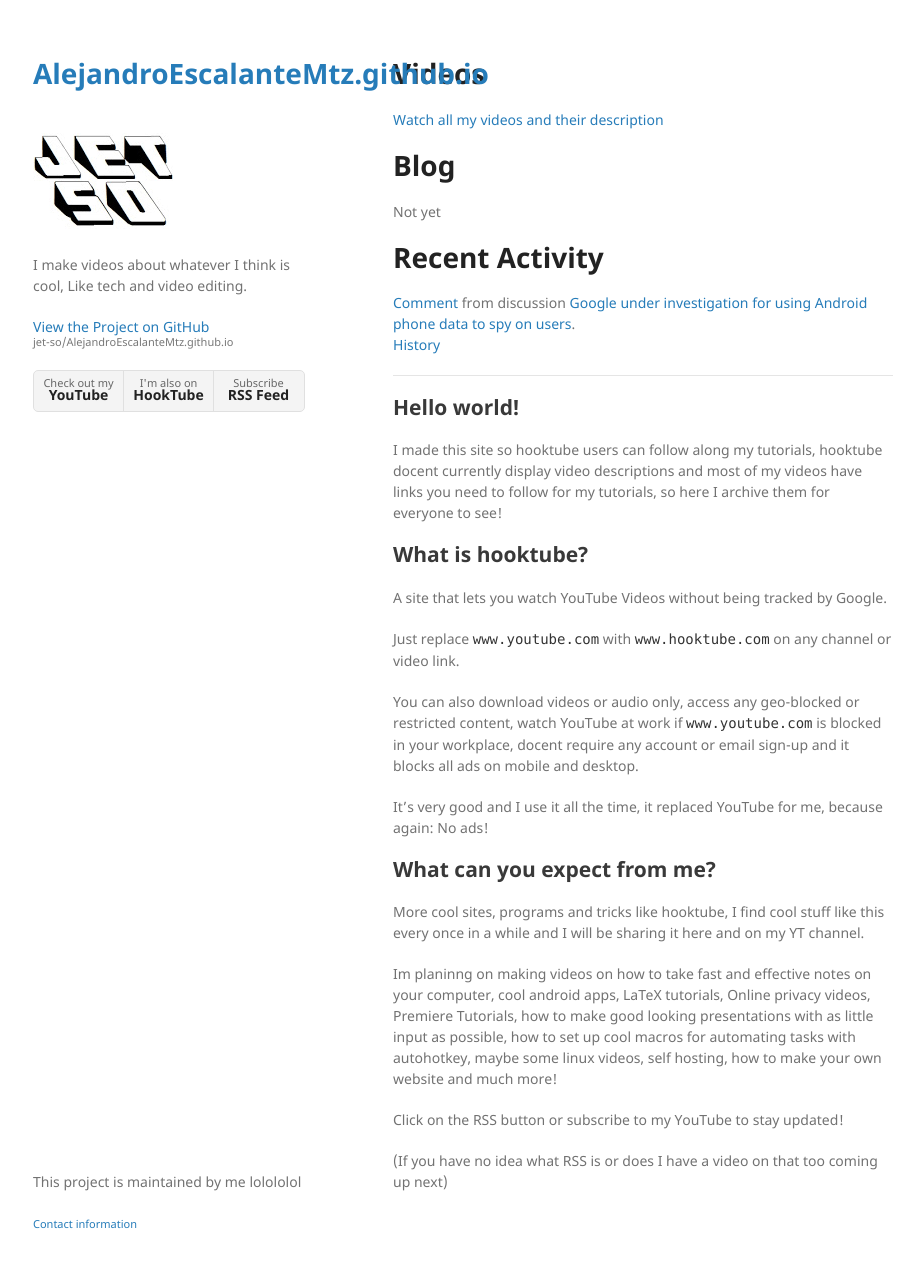
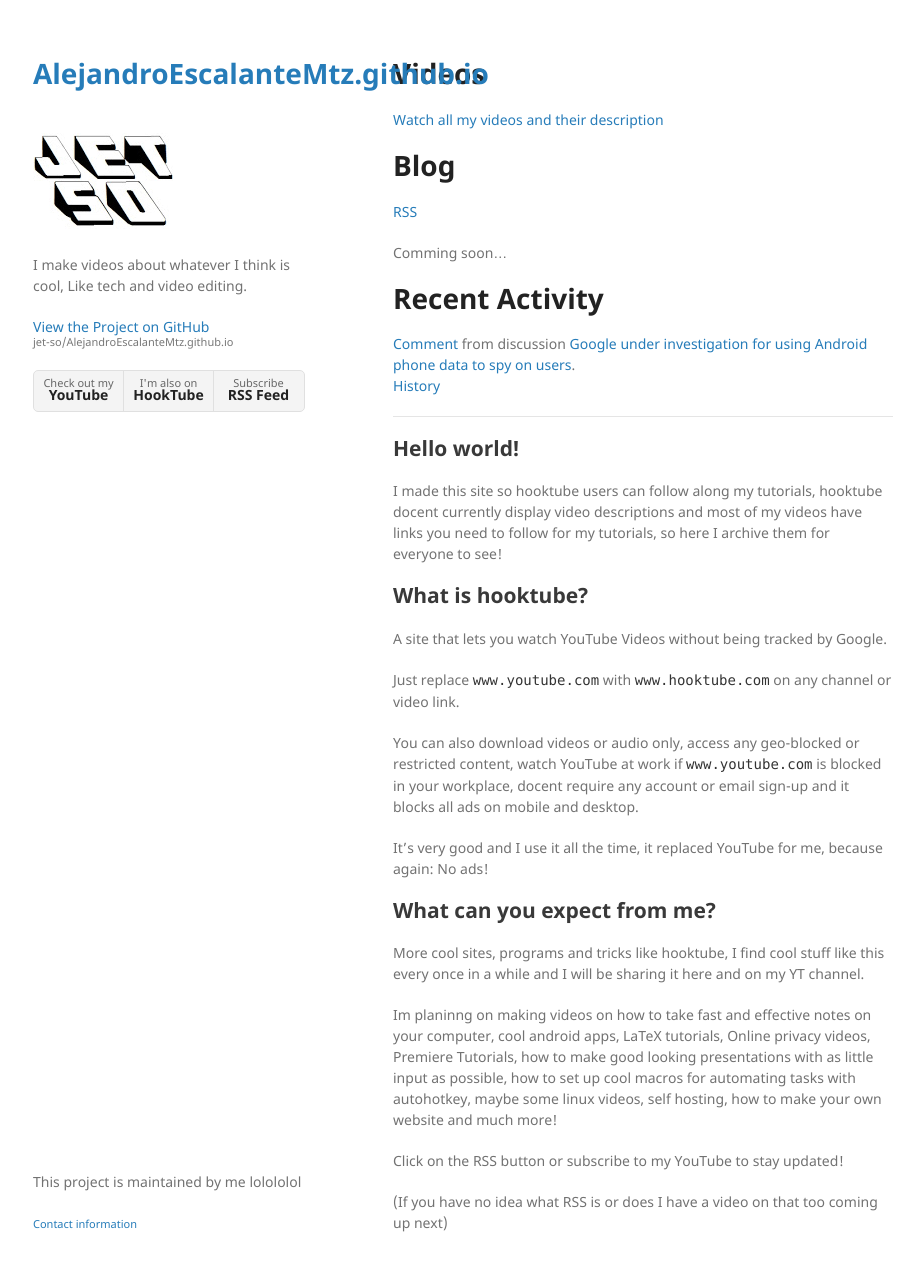
Before and after one commit to jet-so/AlejandroEscalanteMtz.github.io, a Jekyll site: the page built from index.md, in a window 1280 px wide and 1303 px high. Shown: the top 1271 px of the window, without its empty margins (177-1101 px from the left). Built offline with Jekyll 4.4.1, drawn with Linux system fonts in a browser that asks for light colours; our own code applies the rules of GitHub Pages for plain Markdown files; a script that is not in the unit is left out.

Commit message:
added blog rss

```diff
--- a/index.md
+++ b/index.md
@@ -4,7 +4,9 @@
 
 # Blog
 
-Not yet
+[RSS](https://www.reddit.com/r/jet_so/.rss)
+
+Comming soon...
 
 # Recent Activity
 
```
